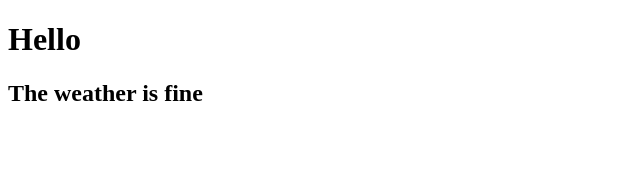
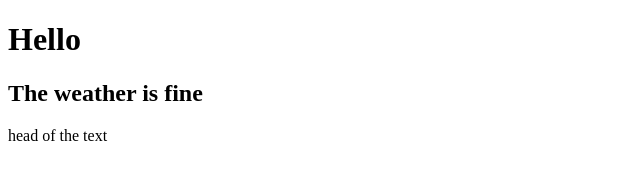
Before and after one commit to OlhaKuch/Test, a plain HTML site: page index.html in a window 1280 px wide. Shown: the whole page, without its empty margins (0-640 px from the left). Drawn offline with Linux system fonts and the light colour scheme.

Commit message:
название

```diff
--- a/index.html
+++ b/index.html
@@ -9,5 +9,6 @@
 <body>
     <h1>Hello</h1>
     <h2>The weather is fine</h2>
+    <p>head of the text</p>
 </body>
 </html>
```
